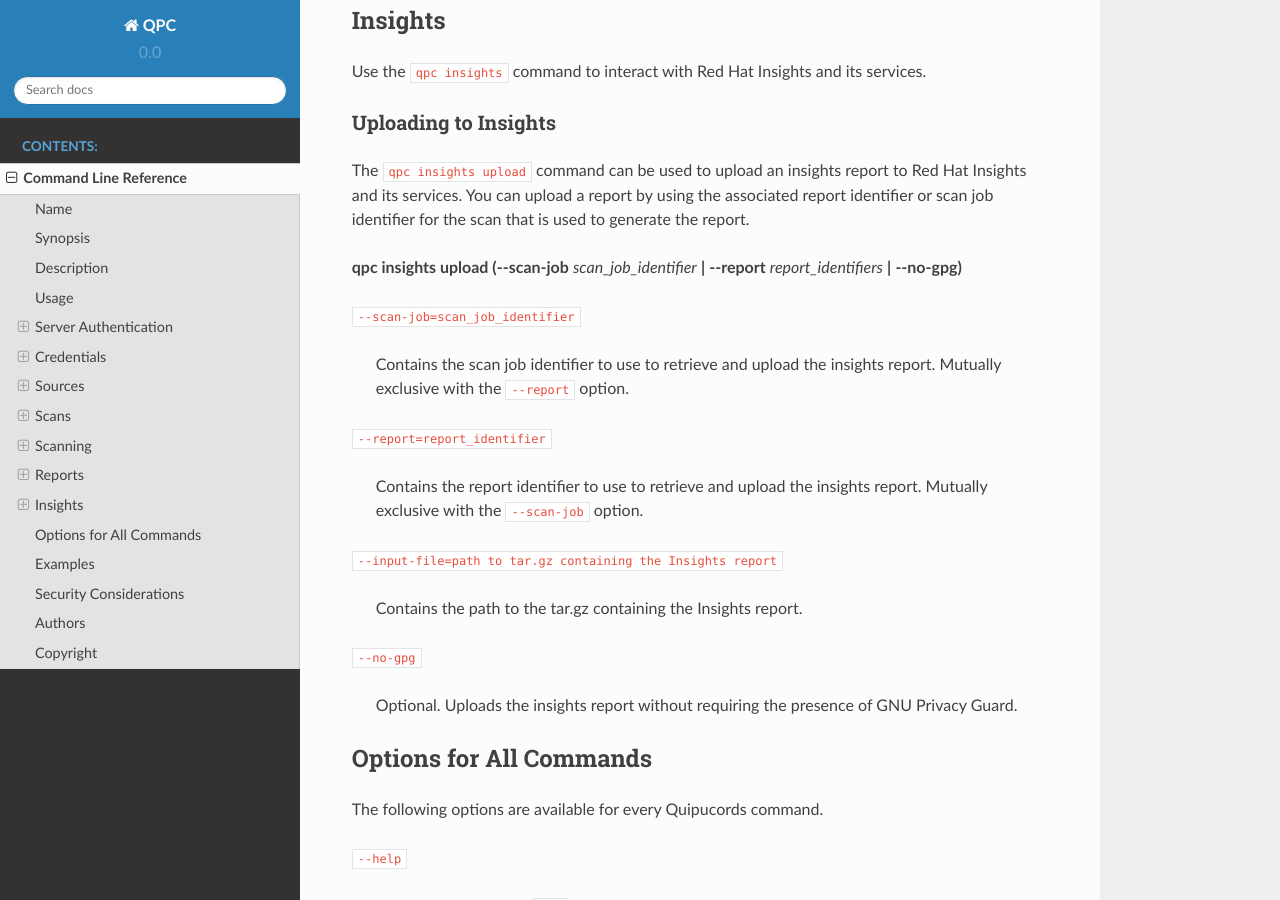
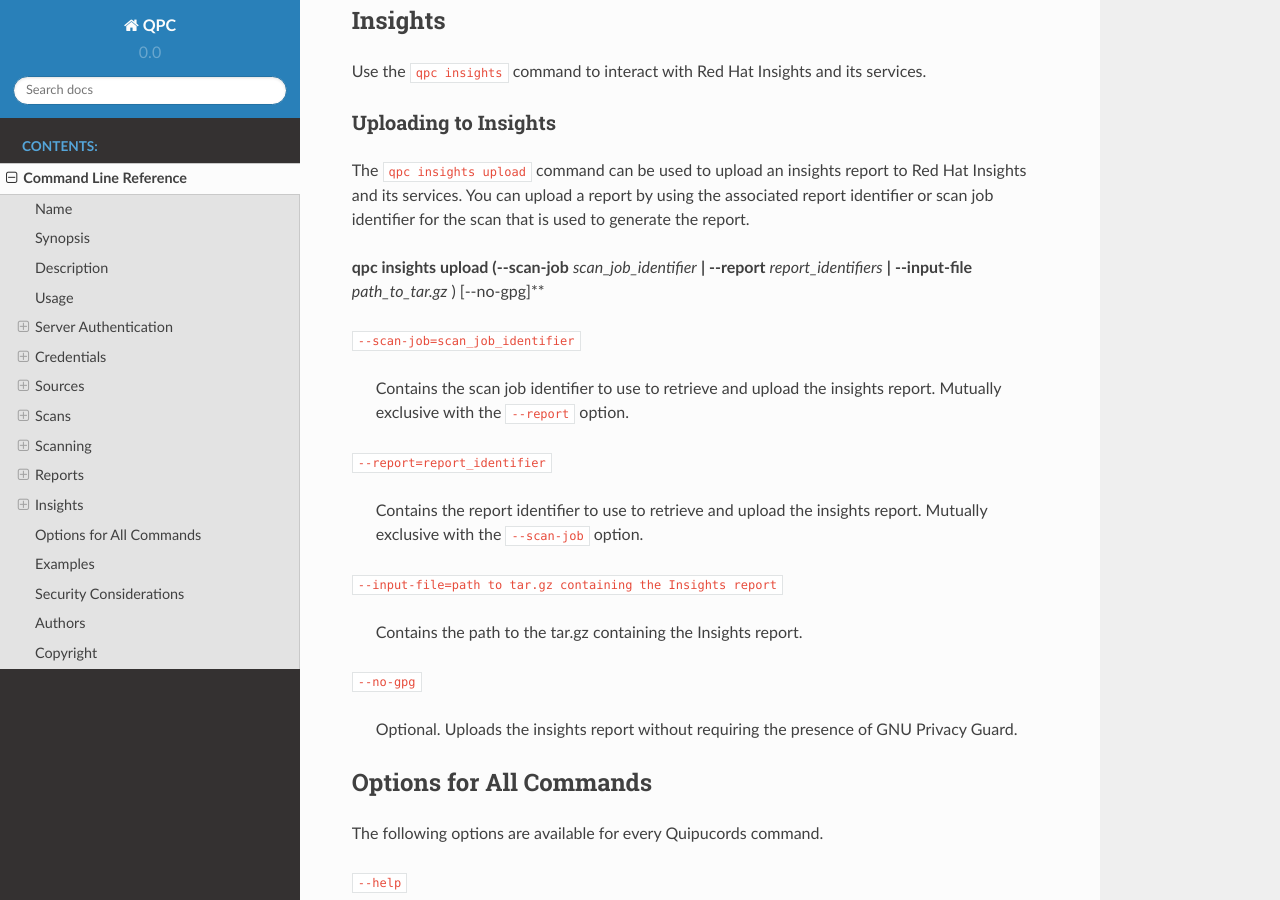
Before and after one commit to quipucords/qpc, a Sphinx documentation site: the page built from docs/source/man.rst, in a window 1280 px wide and 900 px high, scrolled down 19239 px. Built offline with Sphinx 7.4.7 and the Read the Docs theme 2.0.0, drawn with Linux system fonts in a browser that asks for light colours.

Commit message:
Man page updates

```diff
--- a/docs/source/man.rst
+++ b/docs/source/man.rst
@@ -632,7 +632,7 @@
 ~~~~~~~~~~~~~~~~~~~~~
 The ``qpc insights upload`` command can be used to upload an insights report to Red Hat Insights and its services. You can upload a report by using the associated report identifier or scan job identifier for the scan that is used to generate the report.
 
-**qpc insights upload (--scan-job** *scan_job_identifier* **|** **--report** *report_identifiers* **|** **--no-gpg)**
+**qpc insights upload (--scan-job** *scan_job_identifier* **| --report** *report_identifiers* **| --input-file** *path_to_tar.gz* ) [--no-gpg]**
 
 ``--scan-job=scan_job_identifier``
 
```
